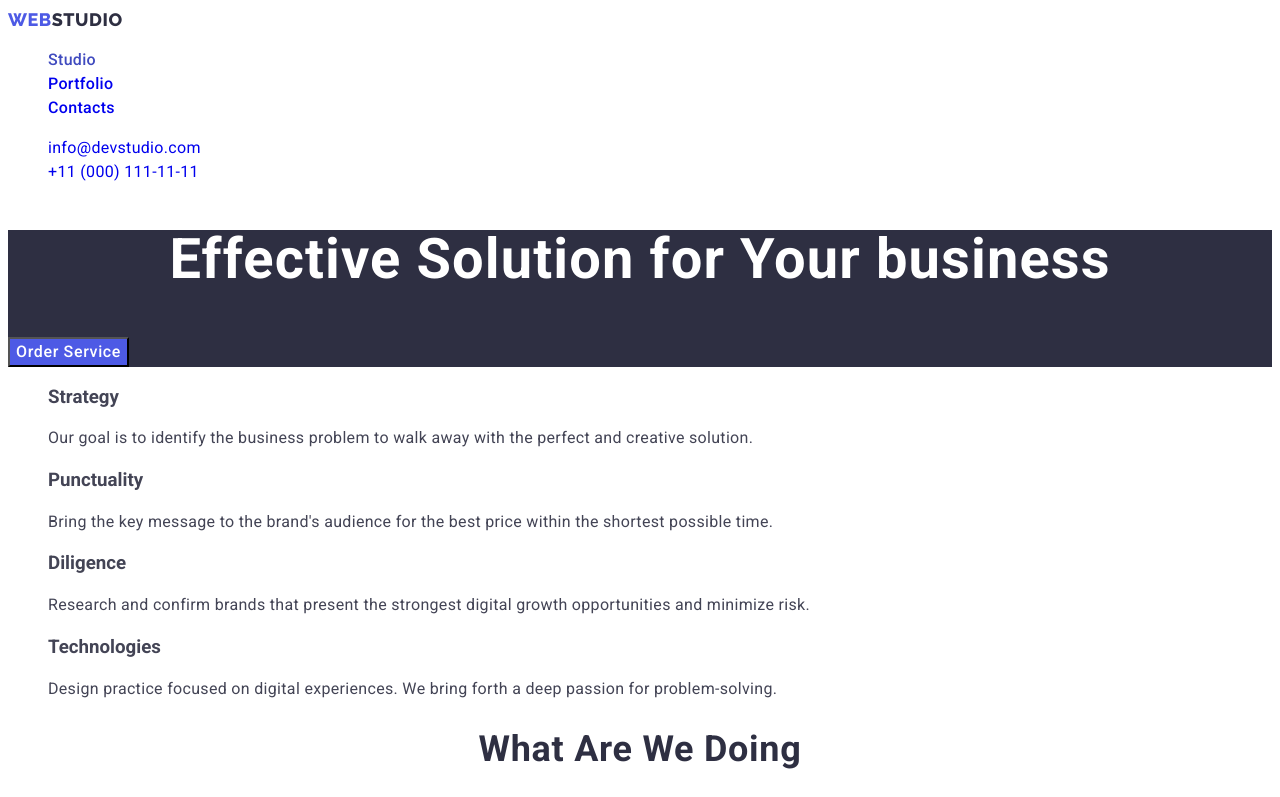
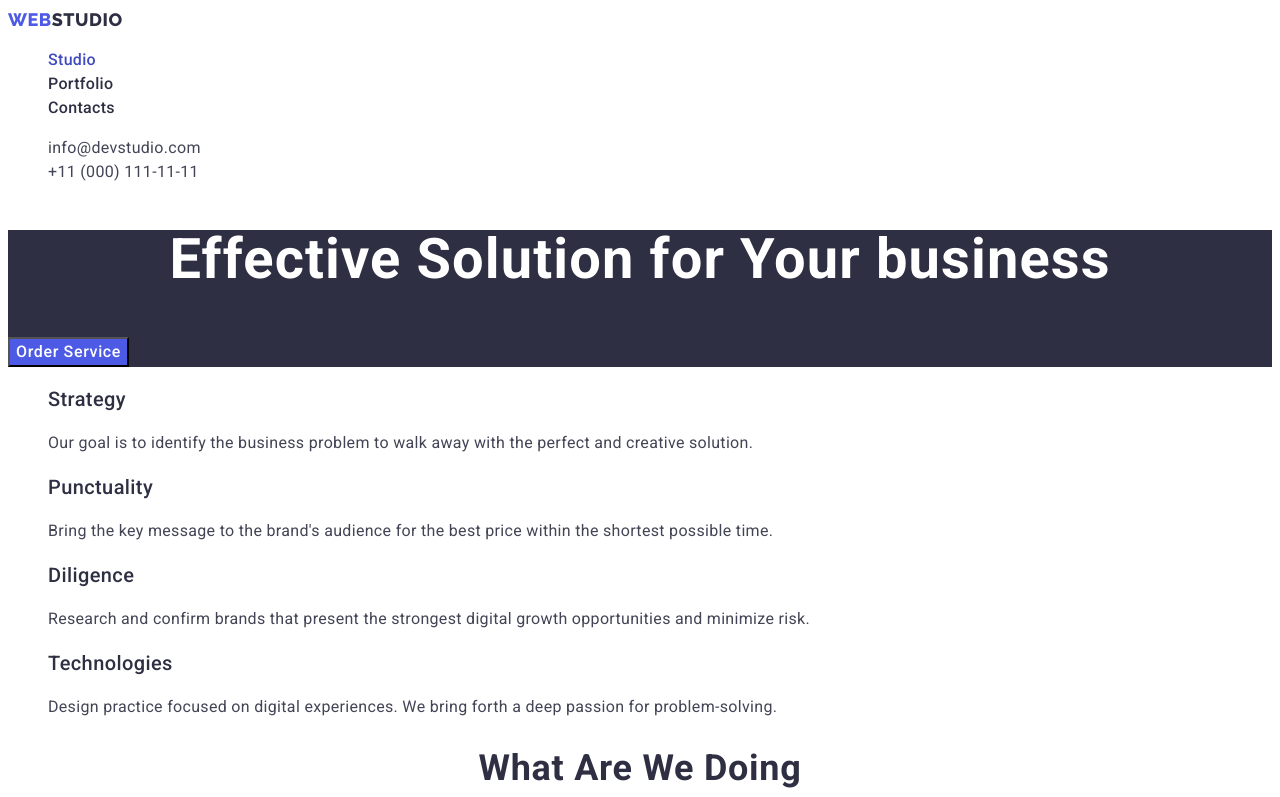
Before and after one commit to OlenaPavlovska/Projects, a plain HTML site: page index.html in a window 1280 px wide. Shown: the top 797 px of the page. Drawn offline with Linux system fonts and the light colour scheme.

Commit message:
доопрацювання

```diff
--- a/css/styles.css
+++ b/css/styles.css
@@ -1,7 +1,7 @@
 .body {
   font-family: "Roboto", sans-serif;
   background-color: #ffffff;
-  color: #434455;
+  color: var(--text-color);
 
 }
 :root {
@@ -11,6 +11,7 @@
 --hover-color: #4d5ae5;
 --accent-color: #404bbf;
 --subtle-bcg: #e7e9fc;
+--text-color:#434455;
 
 
 }
@@ -41,7 +42,7 @@
 
 
 /* navigation */
-.site-nav {
+.nav-items {
   color: var(--bcg-blue-color);
 
   font-weight: 500;
@@ -56,7 +57,8 @@
   color: var(--accent-color);
 }
 .contact-item {
-  font-style: normal;
+color: var(--text-color);
+font-style: normal;
   font-size: 16px;
   line-height: 1.5;
   letter-spacing: 0.02em;
@@ -113,8 +115,7 @@ text-align: center;
 letter-spacing: 0.02em;
 }
 
-.strategy-name,
-.item-name {
+.stategy-title, .item-name{
   color: var(--bcg-blue-color);
 
   font-weight: 500;
@@ -145,9 +146,7 @@ font-size: 16px;
 .team {
   background-color: var(--bcg-grey-color);
 }
-.item-name{
-letter-spacing: 0,02em;
-}
+
 
 
 /* footer */
@@ -207,7 +206,9 @@ letter-spacing: 0,02em;
   line-height: 1.2;
   letter-spacing: 0.02em;
 }
-.thumb-text {
+.thumb-link {
+color: var(--text-color);
+
  font-size: 16px;
   line-height: 1.5;
   letter-spacing: 0.02em;
--- a/index.html
+++ b/index.html
@@ -55,20 +55,20 @@
       <h2 hidden>Strategy</h2>
       <ul class="strategy-items list">
         <li>
-          <h3 class="stategy-name">Strategy</h3>
+          <h3 class="stategy-title">Strategy</h3>
           <p class="text">Our goal is to identify the business
             problem to walk away with the perfect and creative solution. </p>
         </li>
         <li>
-          <h3 class="stategy-name">Punctuality</h3>
+          <h3 class="stategy-title">Punctuality</h3>
           <p class="text">Bring the key message to the brand's audience for the best price within the shortest possible time.</p>
         </li>
         <li>
-          <h3 class="stategy-name">Diligence</h3>
+          <h3 class="stategy-title">Diligence</h3>
           <p class="text">Research and confirm brands that present the strongest digital growth opportunities and minimize risk.</p>
         </li>
         <li>
-          <h3 class="stategy-name">Technologies</h3>
+          <h3 class="stategy-title">Technologies</h3>
           <p class="text">Design practice focused on digital experiences. We bring forth a deep passion for problem-solving.</p>
         </li>
       </ul>
```
